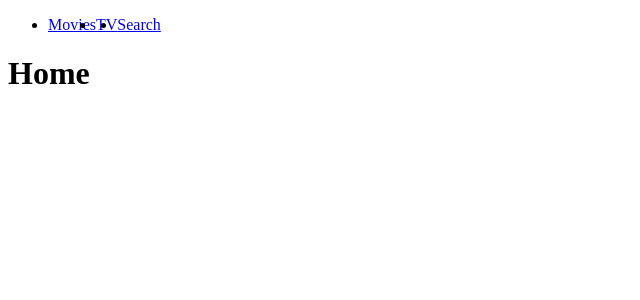
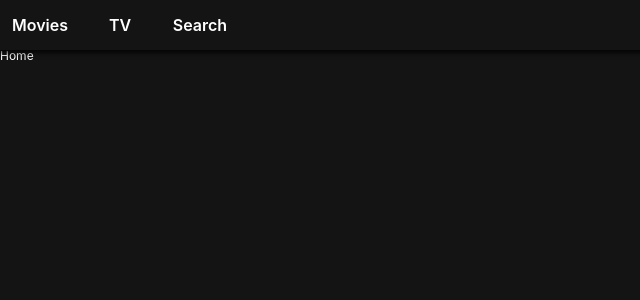
Before and after one commit to imliml/netflix_clone, a React (Create React App) app: page /#/ in a window 1280 px wide. Shown: the top 300 px of the page, without its empty margins (0-640 px from the left). Built offline with nearby package versions, Linux system fonts and the light colour scheme.

Commit message:
css in header #2

```diff
--- a/package.json
+++ b/package.json
@@ -11,7 +11,8 @@
     "react-dom": "^16.13.1",
     "react-router-dom": "^5.2.0",
     "react-scripts": "3.4.3",
-    "styled-components": "^5.1.1"
+    "styled-components": "^5.1.1",
+    "styled-reset": "^4.2.2"
   },
   "scripts": {
     "start": "react-scripts start",
--- a/src/App.js
+++ b/src/App.js
@@ -1,5 +1,6 @@
 import React from "react";
 import Router from "./Components/Router";
+import GlobalStyles from "./Components/GlobalStyles";
 
 import "./App.css";
 
@@ -7,6 +8,7 @@
   return (
     <>
       <Router />
+      <GlobalStyles />
     </>
   );
 }
--- /dev/null
+++ b/src/Components/GlobalStyles.js
@@ -0,0 +1,22 @@
+import { createGlobalStyle } from "styled-components";
+import reset from "styled-reset";
+
+const globalStyles = createGlobalStyle`
+    ${reset};
+    a {
+        text-decoration: none;
+        color: inherit;
+    }
+    * {
+        box-sizing: border-box;
+    }
+    body {
+        font-family:-apple-system, BlinkMacSystemFont, 'Segoe UI', Roboto, Oxygen, Ubuntu, Cantarell, 'Open Sans', 'Helvetica Neue', sans-serif;
+        font-size: 12px;
+        background-color: rgba(20, 20, 20, 1);
+        color: white;
+        padding-top: 50px;
+    }
+`;
+
+export default globalStyles;
--- a/src/Components/Header.js
+++ b/src/Components/Header.js
@@ -2,15 +2,38 @@
 import { Link } from "react-router-dom";
 import styled from "styled-components";
 
-const Header = styled.header``;
+const Header = styled.header`
+  color: white;
+  position: fixed;
+  top: 0;
+  left: 0;
+  width: 100%;
+  height: 50px;
+  display: flex;
+  align-items: center;
+  background-color: rgba(20, 20, 20, 0.8);
+  z-index: 10;
+  box-shadow: 0px 1px 5px 2px rgba(0, 0, 0, 0.8);
+`;
 
 const List = styled.ul`
   display: flex;
 `;
 
-const Item = styled.li``;
+const Item = styled.li`
+  width: 80px;
+  height: 50px;
+  text-align: center;
+  font-size: 16px;
+  font-weight: 600;
+`;
 
-const SLink = styled(Link)``;
+const SLink = styled(Link)`
+  height: 50px;
+  display: flex;
+  align-items: center;
+  justify-content: center;
+`;
 
 export default () => (
   <Header>
```
Also changed, not shown: 1 other file (tests, documents, lock files or other folders).
